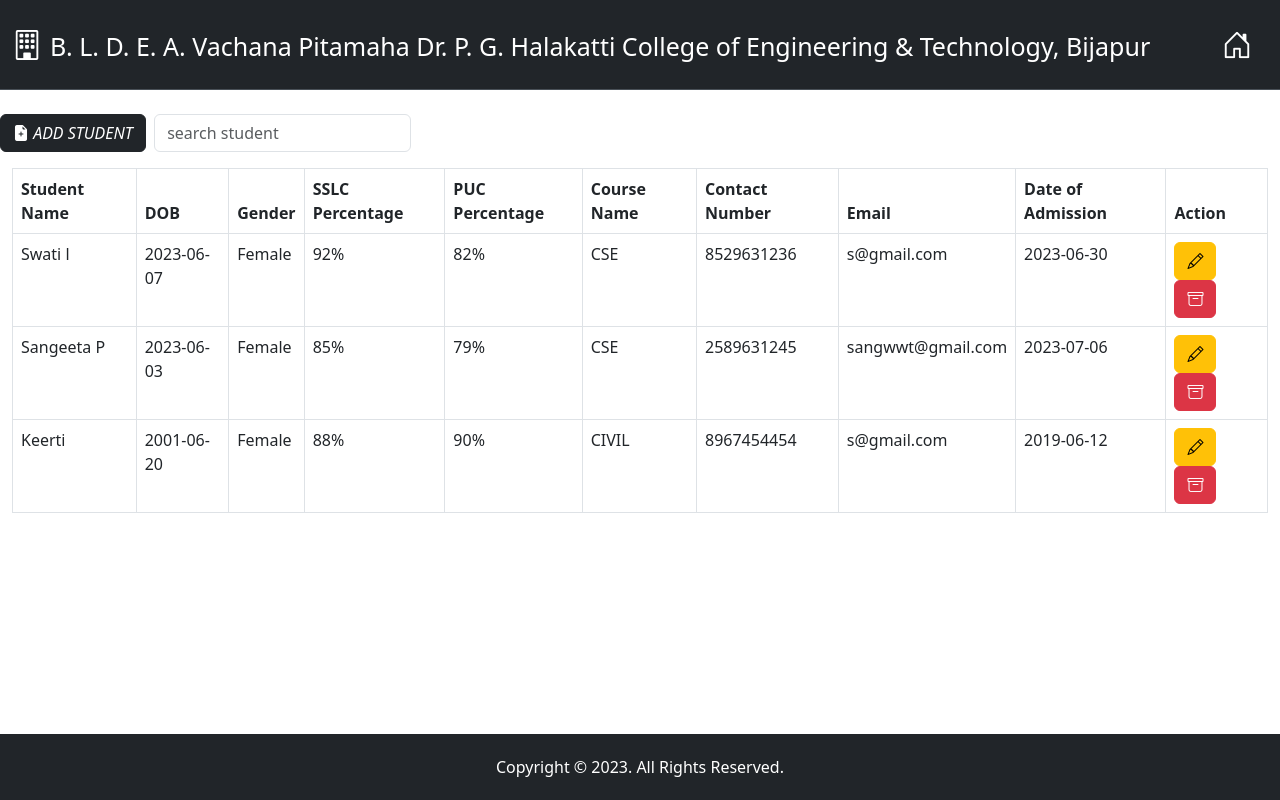
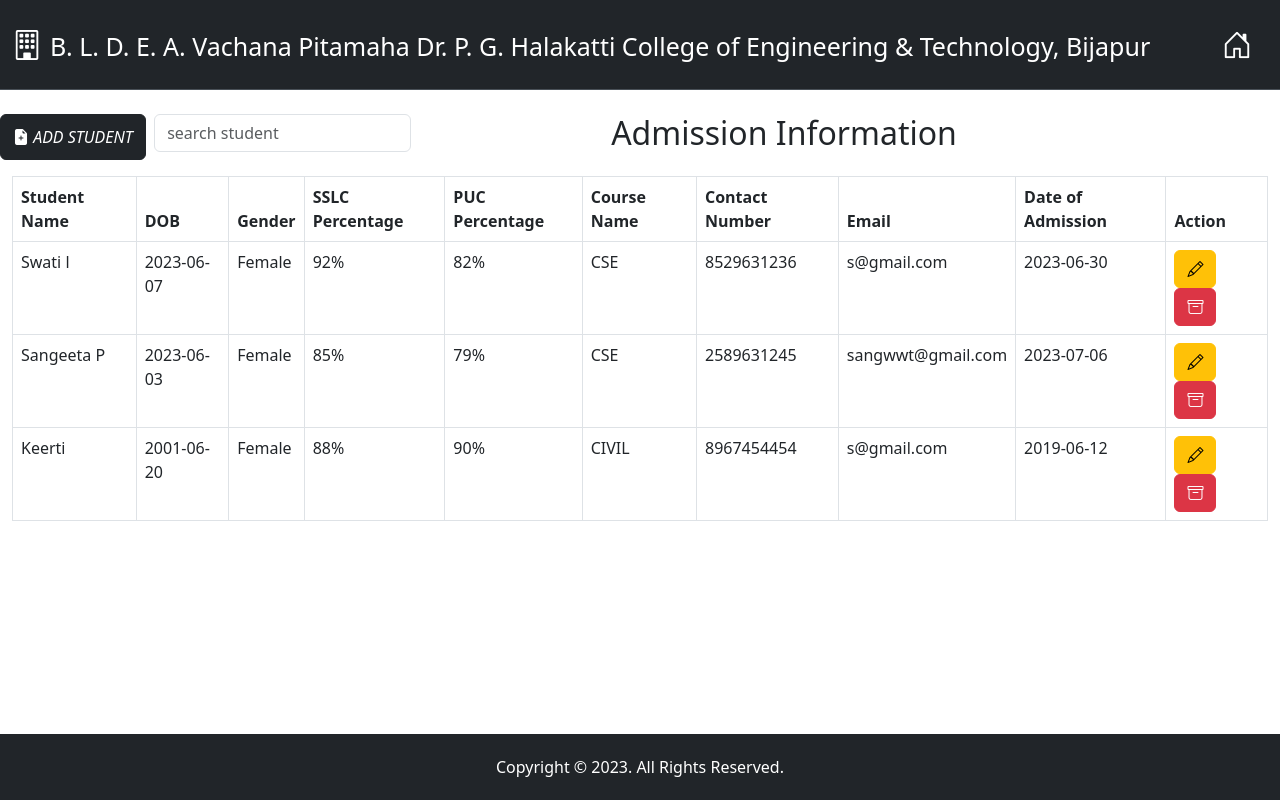
Before and after one commit to Soujanaya-Sambanni/CollegeWebsite, an Angular app: page /admission in a window 1280 px wide. Built offline with nearby package versions, Linux system fonts and the light colour scheme; data requests are answered from the project's data file.

Commit message:
admission commit

```diff
--- a/src/app/admission/admission.component.html
+++ b/src/app/admission/admission.component.html
@@ -1,11 +1,13 @@
 <br>
 <div class="d-flex">
+
 
     <button class="btn btn-success" class="btn btn-dark" data-bs-toggle="modal" data-bs-target="#exampleModal"><i class="bi bi-file-earmark-plus-fill"> ADD STUDENT</i></button>&nbsp;&nbsp;
     <div class="search-student" >
         <input type="search" class="form-control input-lg" name="searchstudent" placeholder="search student"
           (input)="searchstudent($event)">
       </div>
+      <h2 style="margin-left: 200px;">Admission Information</h2>&nbsp;&nbsp;
   </div>
 
   <!-- Modal -->
```
